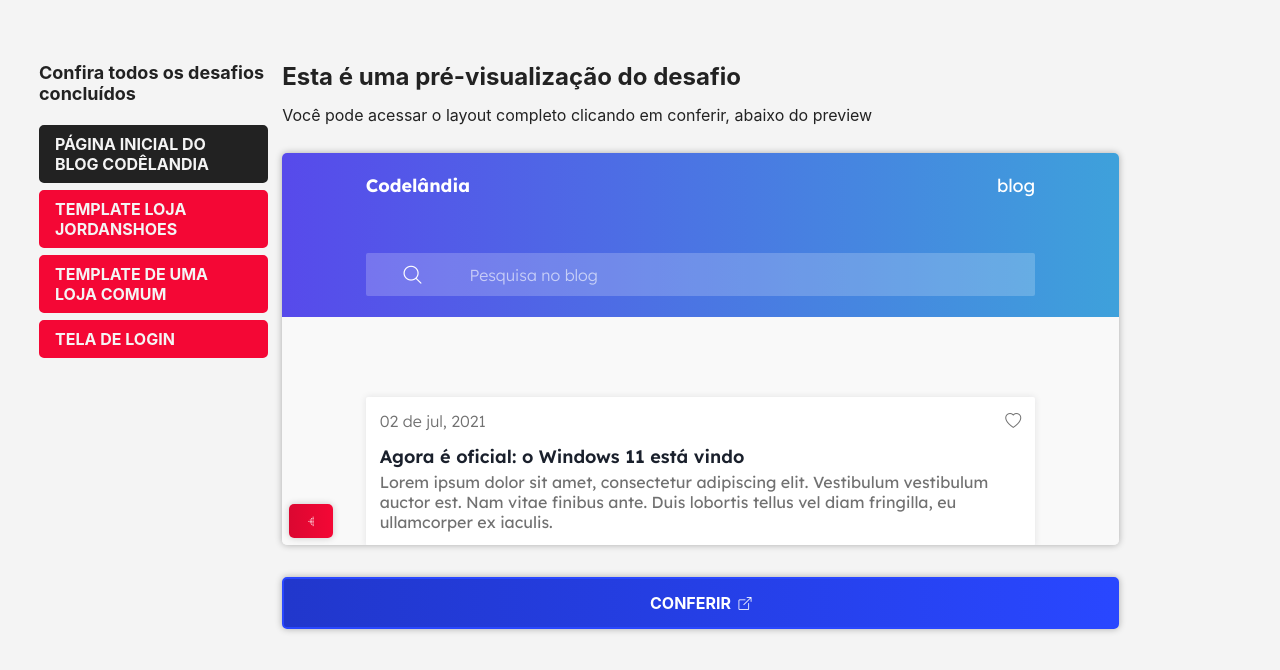
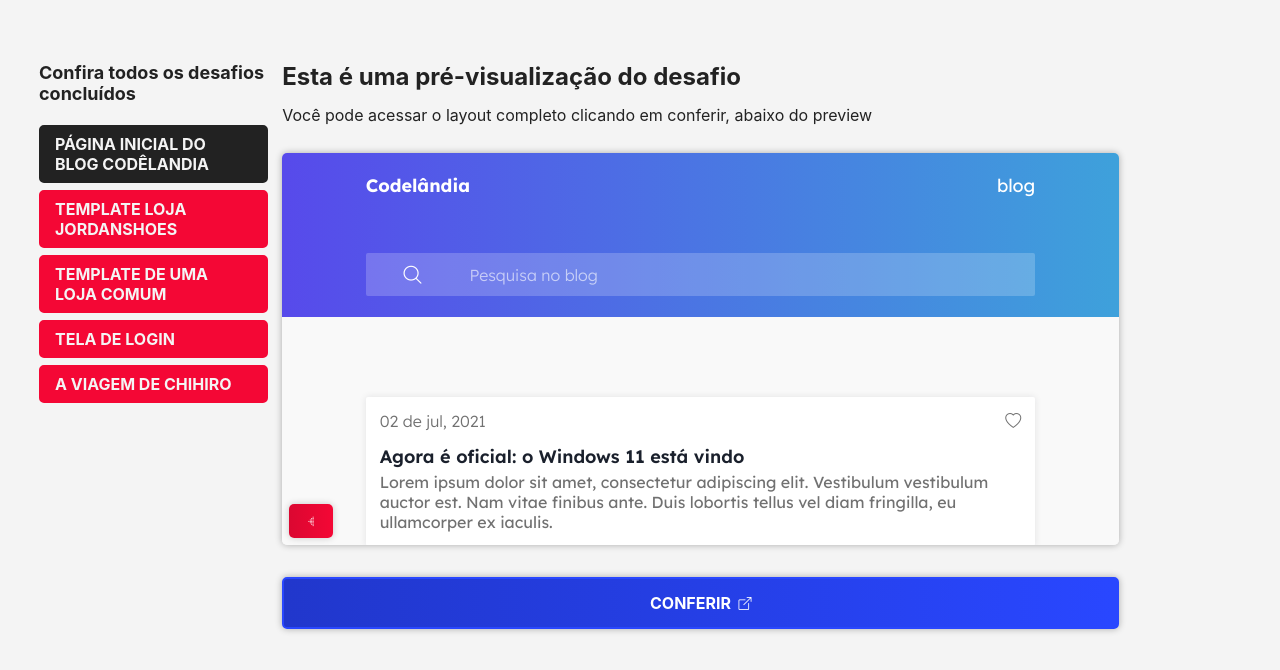
Before and after one commit to viniciuscosmome/casos-de-estudo, a plain HTML site: page index.html in a window 1280 px wide. Drawn offline with Linux system fonts and the light colour scheme.

Commit message:
adicionando botão/ link do desafio 5

```diff
--- a/index.html
+++ b/index.html
@@ -33,6 +33,10 @@
                 <a href="#preview" data-href="04" class="select">
                     Tela de login
                 </a>
+
+                <a href="#preview" data-href="05" class="select">
+                    A VIAGEM DE CHIHIRO
+                </a>
             </div>
 
             <div class="preview" id="preview">
```
Also changed, not shown: 1 other file.
